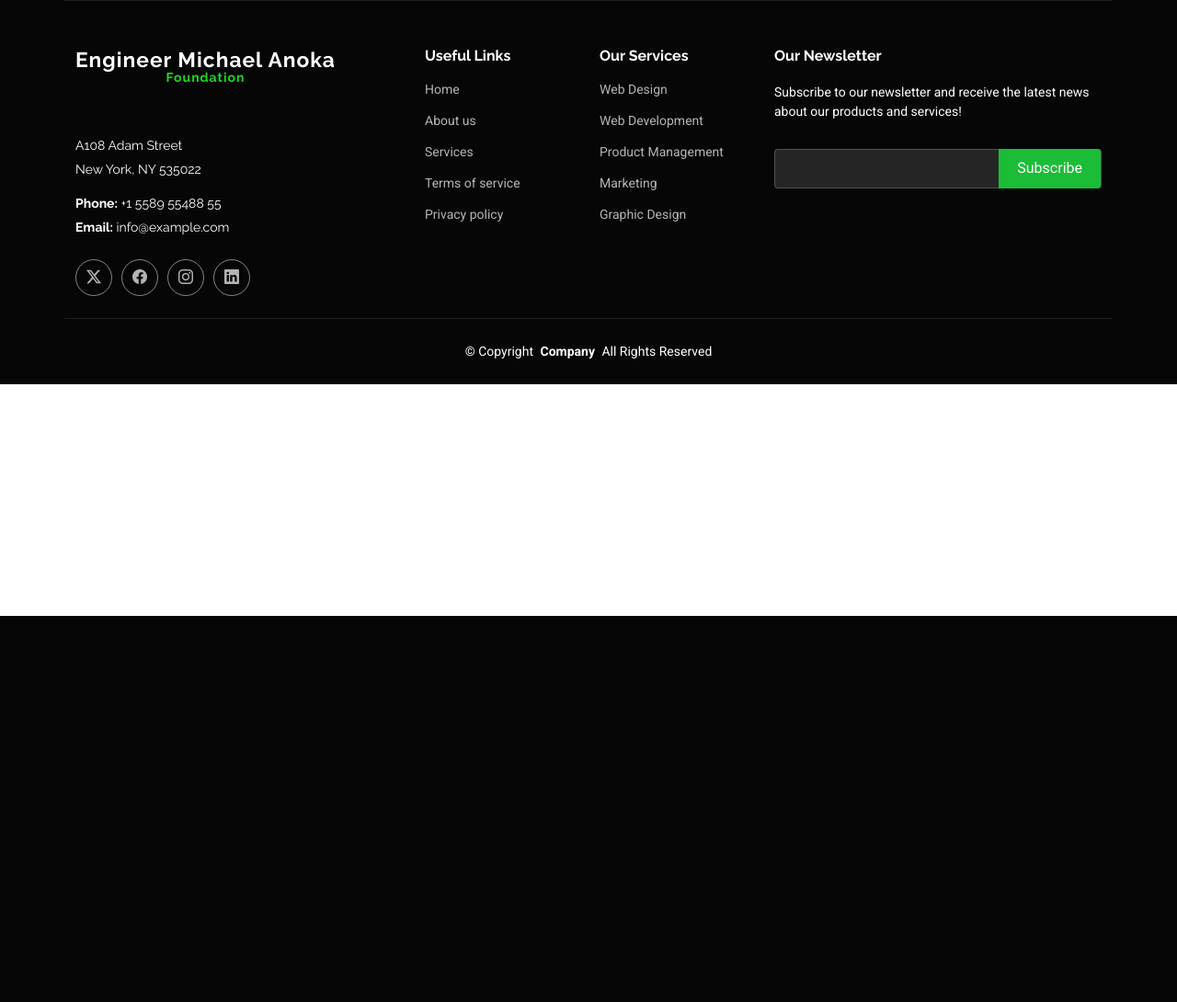
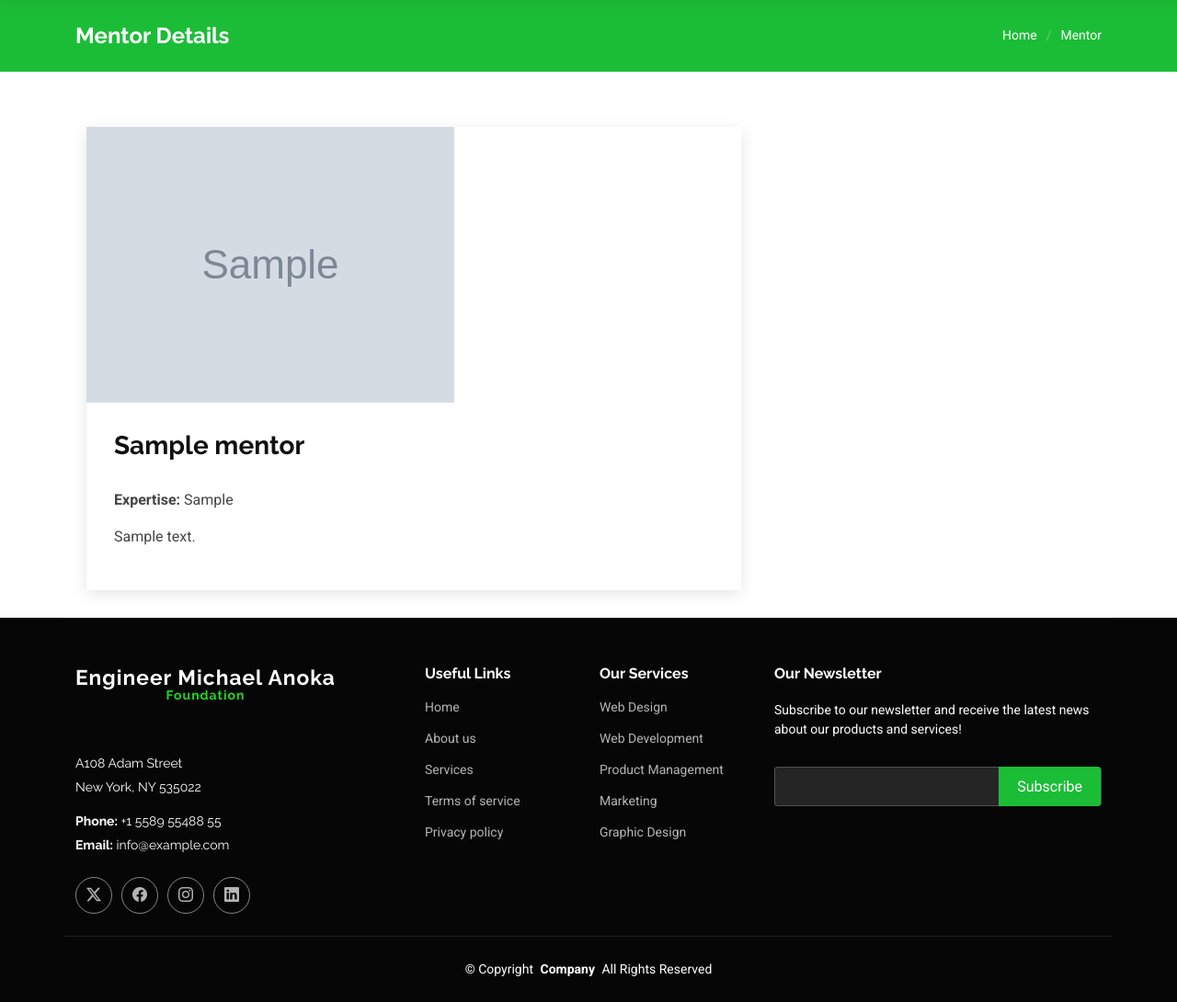
Before and after one commit to renatsecurity/foundation, a Django app: a page that uses src/templates/mentor/mentor_detail.html in a window 1280 px wide. Shown: the part 130-1220 px from the top of the page at 92% size. Before the commit the page ends 800 px from the top, so only its background shows below. Run offline with Django 5.2, Linux system fonts and the light colour scheme; tables that the repository leaves empty hold one stand-in row (values such as "Sample post"); grey boxes marked "Sample" are stand-in pictures; parts of the project's set-up code (start-up, migrations or seed data) failed here and were passed over; some libraries are stand-ins or nearby versions.

Commit message:
Improve mentor page UI

```diff
--- a/src/templates/mentor/mentor_detail.html
+++ b/src/templates/mentor/mentor_detail.html
@@ -1,9 +1,56 @@
-{% extends '../pages/base.html' %}
-{% block content %}
-    <h1>{{ mentor.name }}</h1>
-    <p><strong>Expertise:</strong> {{ mentor.expertise }}</p>
-    <p>{{ mentor.bio }}</p>
-    {% if mentor.image %}
-        <img src="{{ mentor.image.url }}" alt="{{ mentor.name }}">
-    {% endif %}
-{% endblock %}
+{% extends "../pages/base.html" %}
+{% block title %}{{ mentor.name }} -{%endblock title %}
+
+{% block bodyClass %}blog-details-page{% endblock bodyClass %}
+
+{% block main %}
+  <main class="main">
+
+    <!-- Page Title -->
+    <div class="page-title accent-background">
+      <div class="container d-lg-flex justify-content-between align-items-center">
+        <h1 class="mb-2 mb-lg-0">Mentor Details</h1>
+        <nav class="breadcrumbs">
+          <ol>
+            <li><a href="index.html">Home</a></li>
+            <li class="current">Mentor</li>
+          </ol>
+        </nav>
+      </div>
+    </div><!-- End Page Title -->
+
+    <div class="container">
+      <div class="row">
+
+        <div class="col-lg-8">
+
+          <!-- Blog Details Section -->
+          <section id="blog-details" class="blog-details section">
+            <div class="container">
+
+              <article class="article">
+
+                <div class="post-img">
+                  <img src="{{ mentor.image.url }}" alt="{{ mentor.name }}" class="img-fluid">
+                </div>
+
+                <h2 class="title">{{ mentor.name }}</h2>
+
+                <div class="content">
+                    <p><strong>Expertise:</strong> {{ mentor.expertise }}</p>
+                  <p>
+                    {{ mentor.bio|safe }}
+                  </p>
+                </div><!-- End post content -->
+              </article>
+
+            </div>
+          </section><!-- /Blog Details Section -->
+
+        </div>
+
+      </div>
+    </div>
+
+  </main>
+{% endblock main %}
```
Also changed, not shown: src/templates/mentor/mentor_list.html (+52 -9 lines).
